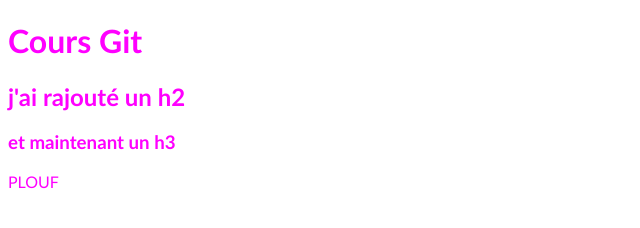
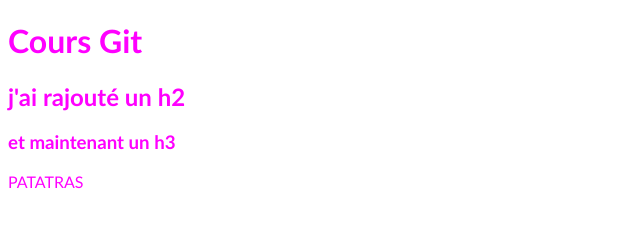
Before and after one commit to EliseBaechelen/Exo1, a plain HTML site: page index.html in a window 1280 px wide. Shown: the full height of the page, 0-640 px from the left. Drawn offline with Linux system fonts and the light colour scheme.

Commit message:
test conflit

```diff
--- a/index.html
+++ b/index.html
@@ -9,7 +9,7 @@
 	<h1>Cours Git</h1>
 	<h2>j'ai rajouté un h2</h2>
 	<h3>et maintenant un h3</h3>
-	<p>PLOUF</p>
+	<p>PATATRAS</p>
 
 </body>
 </html>
```
